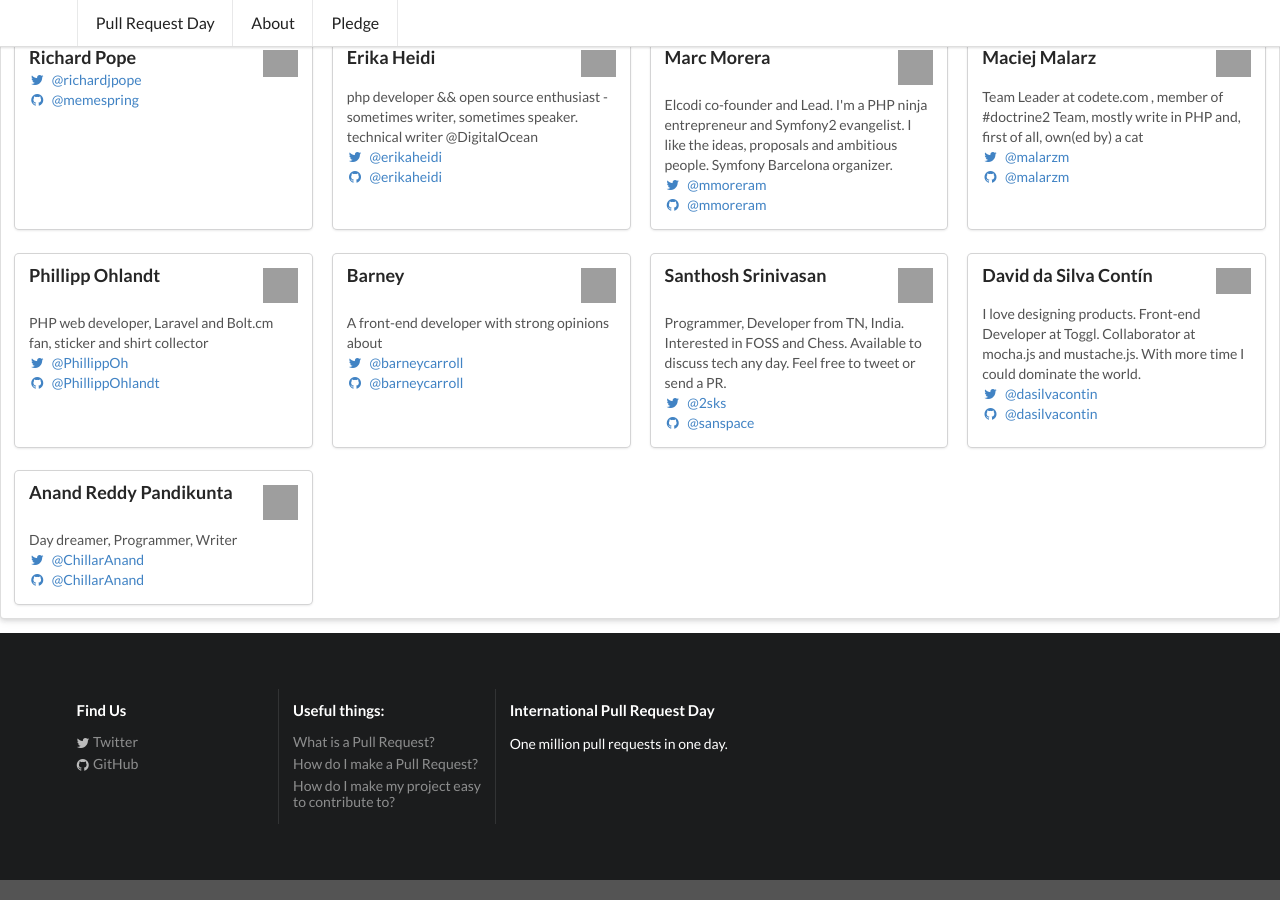
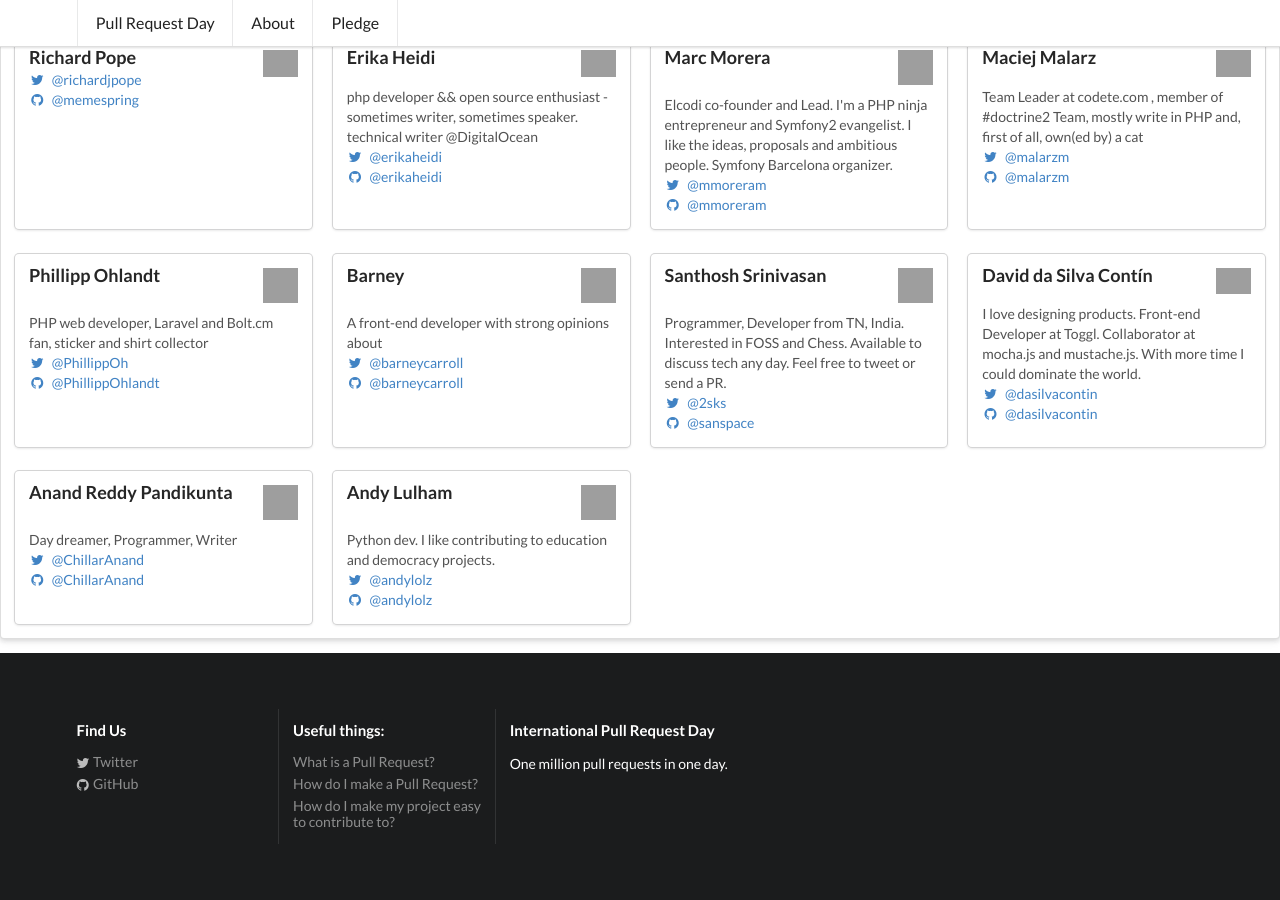
Before and after one commit to pullrequestday/pullrequestday, a Jekyll site: the page built from pledge/index.html, in a window 1280 px wide and 900 px high, scrolled down 2332 px. Built offline with Jekyll 4.4.1, drawn with Linux system fonts in a browser that asks for light colours; grey boxes are pictures that could not be loaded.

Commit message:
Andylolz’ pledge

```diff
--- a/pledge/index.html
+++ b/pledge/index.html
@@ -530,6 +530,34 @@
       </div> <!-- End of content -->
     </div> <!-- End of card -->
 
+    <div class="ui card">
+      <div class="content">
+        <img class="right floated mini ui image"
+                src="https://en.gravatar.com/userimage/4482233/08d0b911ed29f14b2df8c9604ad4ae87.jpg?size=200">
+        <div class="header">
+          Andy Lulham
+        </div>
+        <div class="description">
+          Python dev. I like contributing to education and democracy projects.
+        </div>
+        <div class="extra content">
+          <p>
+            <a target="_blank"
+                  href="http://twitter.com/andylolz">
+              <i class="twitter icon"></i>
+              @andylolz
+            </a>
+            <br />
+            <a target="_blank"
+                  href="http://github.com/andylolz">
+              <i class="github icon"></i>
+              @andylolz
+            </a>
+          </p>
+        </div>
+      </div> <!-- End of content -->
+    </div> <!-- End of card -->
+
 
     <!-- ATTENTION PLEDGE MAKERS:  -->
     <!-- INSERT YOUR PLEDGE IMMEDIATELY ABOVE THIS COMMENT -->
```
